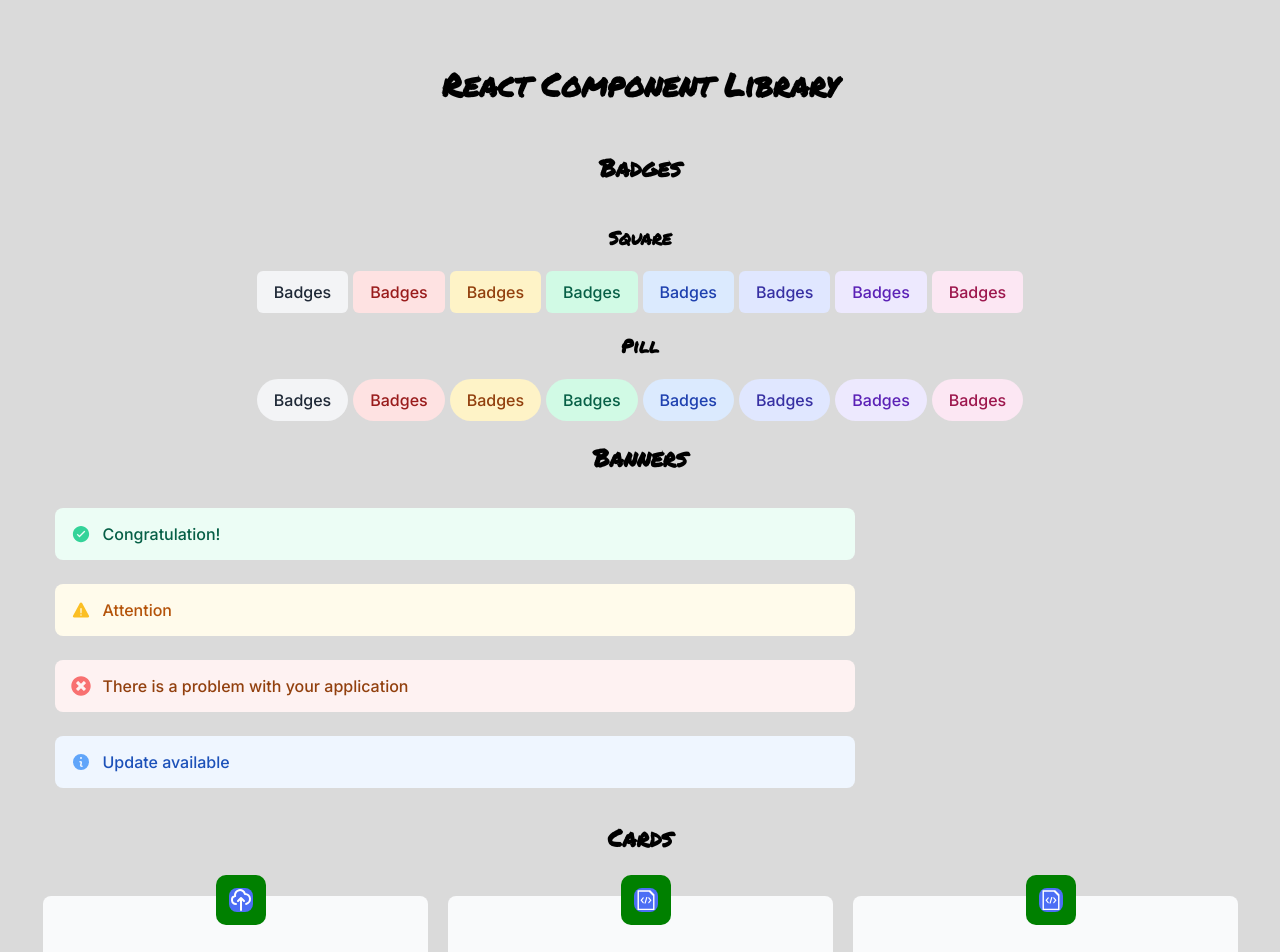
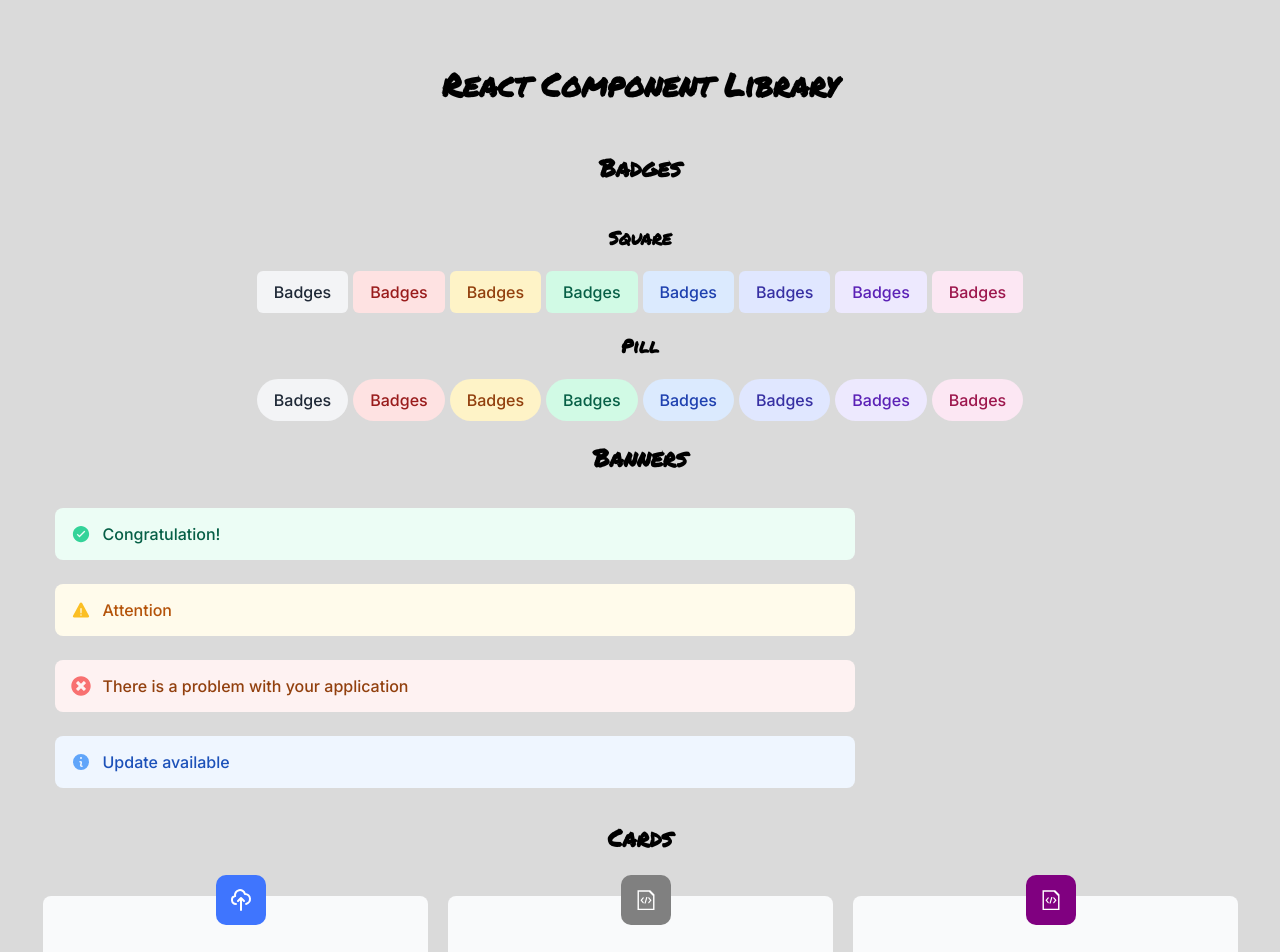
Before and after one commit to emirisato1003/react-component-library, a React (Vite) app: page / in a window 1280 px wide. Shown: the top 952 px of the page. Built offline with nearby package versions, Linux system fonts and the light colour scheme; the HTML template or start-up script is replaced by a standard one.

Commit message:
update css for card

```diff
--- a/src/App.jsx
+++ b/src/App.jsx
@@ -53,12 +53,12 @@ function App() {
           <Card.Text>Ac tincidunt sapien vehicula erat auctor pellentesque rhoncus. Et magna sit morbi lobortis.</Card.Text>
         </Card>
 
-        <Card icon={<DiCodeBadge />}>
+        <Card icon={<DiCodeBadge />} iconBgColor='gray'>
           <Card.Title>Easy Deployment</Card.Title>
           <Card.Text>Ac tincidunt sapien vehicula erat auctor pellentesque rhoncus. Et magna sit morbi lobortis.</Card.Text>
         </Card>
 
-        <Card icon={<DiCodeBadge />} iconBgColor='green'>
+        <Card icon={<DiCodeBadge />} iconBgColor='purple'>
           <Card.Title>Easy Deployment</Card.Title>
           <Card.Text>Ac tincidunt sapien vehicula erat auctor pellentesque rhoncus. Et magna sit morbi lobortis.</Card.Text>
         </Card>
--- a/src/assets/components/Cards/Card.jsx
+++ b/src/assets/components/Cards/Card.jsx
@@ -1,10 +1,11 @@
 import classNames from 'classnames';
 import { HiOutlineCloudUpload } from "react-icons/hi";
 
-export default function Card({ children, icon, iconColor }) {
+export default function Card({ children, icon, iconBgColor }) {
+    const styles = { backgroundColor: !iconBgColor ? '#3F75FE' : iconBgColor };
     return (
         <div className="card-container">
-            <div className='icon-container' style={{backgroundColor: 'green'}}>
+            <div className='icon-container' style={styles}>
                 <span className='icon'>{icon ? icon : <HiOutlineCloudUpload />}</span>
             </div>
             {children}
--- a/src/index.css
+++ b/src/index.css
@@ -195,7 +195,6 @@ section.cards .card-container .icon-container{
   display: flex;
   align-items: center;
   justify-content: center;
-  background-color: #3F75FE;
   height: 50px;
   width: 50px;
   border-radius: 10px;
@@ -218,11 +217,7 @@ section.cards .card-container .card-text{
 
 
 section.cards .card-container .icon-container .icon{
-   /* margin-top: 13px; */
   font-size: 24px;
-  background-color: #4c6ef5;
-  /* width: 48px; */
-  /* height: 48px;  */
   border-radius: 8px;
   display: flex;
   align-items: center;
```
